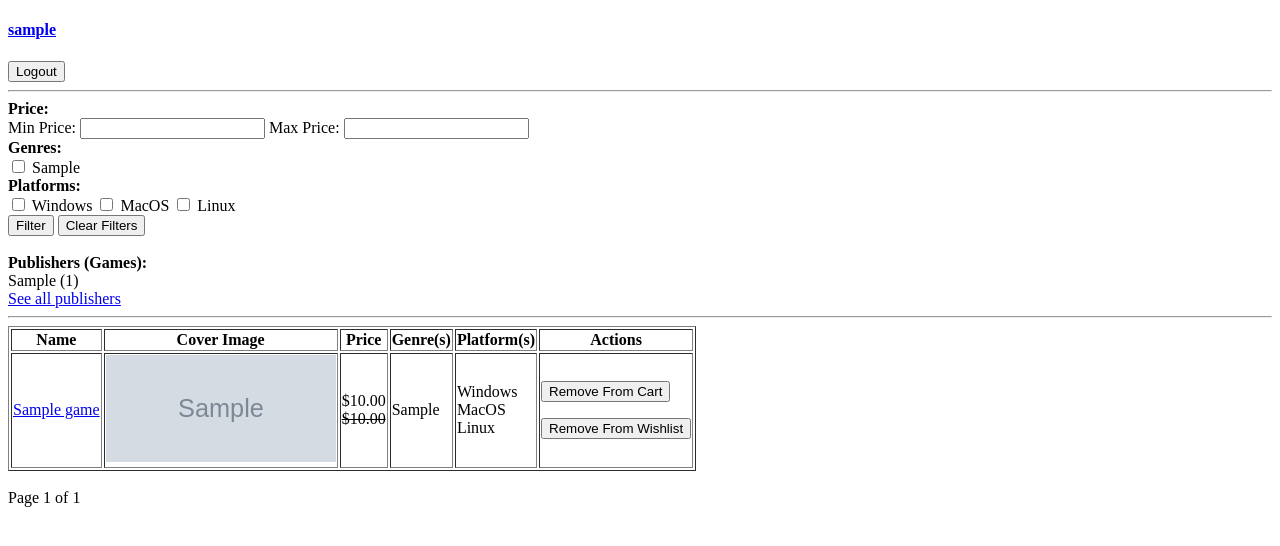
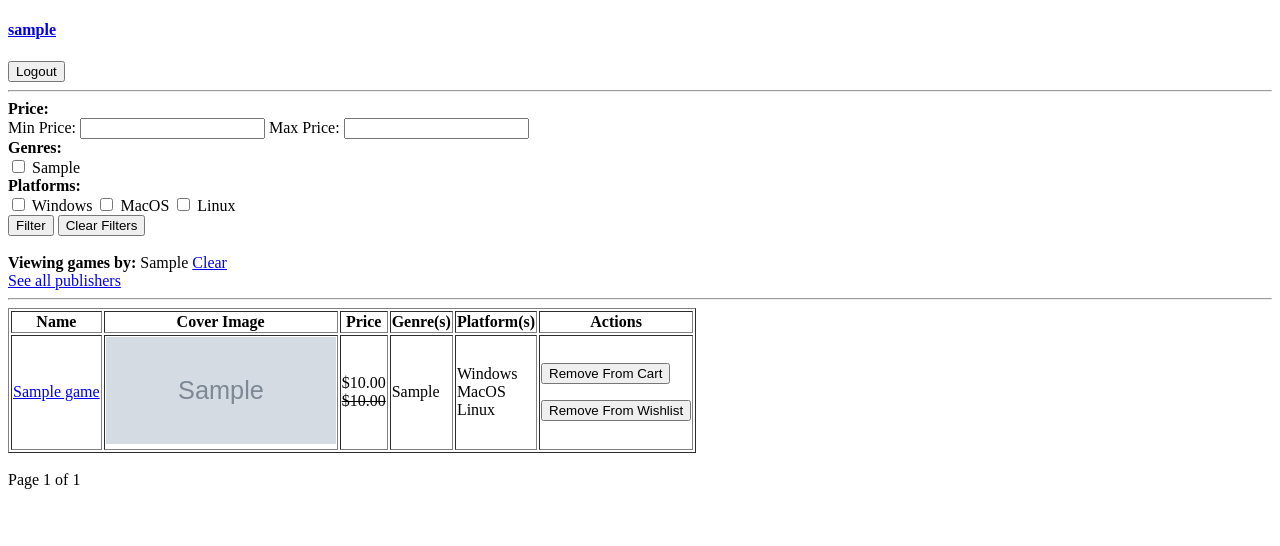
Before and after one commit to pramshu-sharma/django-game-store, a Django app: a page that uses store_app/templates/store_app/store.html in a window 1280 px wide. Shown: the top 546 px of the page. Run offline with Django 5.2, Linux system fonts and the light colour scheme; a user stored in the database is signed in; tables that the repository leaves empty hold one stand-in row (values such as "Sample post"); grey boxes marked "Sample" are stand-in pictures.

Commit message:
add: publisher filter to store page

```diff
--- a/store_app/templates/store_app/store.html
+++ b/store_app/templates/store_app/store.html
@@ -1,16 +1,5 @@
 {% extends 'base.html' %}
 {% block head %}
-<style>
-    button.publisher_filter{
-        appearance: none;
-        border: none;
-        background: none;
-        padding: 0;
-        margin: 0;
-        font: inherit;
-        cursor: pointer;
-    }
-</style>
 {% endblock %}
 {% block title %}Store{% endblock %}
 {% block body %}
@@ -69,25 +58,16 @@
             <button type="submit" name="action" value="clear_filter_store">Clear Filters</button>
         </form>
         <br>
-
         {% if 'selected_publisher' in request.session %}
-            <strong>Selected Publisher: {{ publishers.publisher }} </strong>
-            <form action='{% url "store_url" %}' method='post'>
-                {% csrf_token %}
-                <button type='submit' name='action' value='clear_filter_publisher'>Clear Publisher</button>
-            </form>
+        <strong>Viewing games by: </strong>{{ request.session.selected_publisher }} <a href='{% url "store_url" %}?publisher=all'>Clear</a><br>
+        <a href='{% url "publishers_url" %}'>See all publishers</a>
         {% else %}
         <strong>Publishers (Games):</strong>
         {% for publisher in publishers %}
-        <form action='{% url "store_url" %}' method='post'>
-        {% csrf_token %}
-        <input type='hidden' value='{{publisher.id}}' name='selected_publisher'>
-        <button class='publisher_filter' type='submit' name='action' value='filter_publisher'>{{ publisher.publisher }} ({{publisher.game_count}})</button>
-        </form>
+        <a href='{% url "store_url" %}?publisher={{ publisher.publisher }}'>{{ publisher.publisher }}</a> ({{publisher.game_count}})
         {% endfor %}
         <a href='{% url "publishers_url" %}'>See all publishers</a>
         {% endif %}
-        <br>
         <hr>
     </div>
     <div id="games">
--- a/store_app/templates/store_app/test.html
+++ b/store_app/templates/store_app/test.html
@@ -1,8 +1,7 @@
 {% extends 'base.html' %}
 {% block head %}
-
 {% endblock %}
-{% block title %}Test{% endblock %}
+{% block title %}TEST{% endblock %}
 {% block body %}
 
 {% endblock %}
--- a/store_app/views.py
+++ b/store_app/views.py
@@ -4,7 +4,7 @@ from django.contrib.auth import login, authenticate, logout
 from django.contrib.auth.decorators import login_required
 from django.contrib.postgres.aggregates import StringAgg
 from django.core.paginator import Paginator
-from django.db.models.functions import Concat, Substr, Upper
+from django.db.models.functions import Concat, Substr, Upper, Lower # remove Lower used in test only
 from django.db.models import Q, F, Sum, Case, When, Value, FloatField, CharField, Count
 from django.http import HttpResponse,HttpResponseRedirect
 from django.shortcuts import get_object_or_404, render, redirect
@@ -107,7 +107,13 @@ def game_view(request, app_id):
     return render(request, 'store_app/game.html', context)
 
 @login_required(login_url='login_url')
-def store_view(request): # publisher filter works, might need refactoring for both code and logic
+def store_view(request):
+    if 'publisher' in request.GET:
+        if request.GET['publisher'] == 'all':
+            del request.session['selected_publisher']
+        else:
+            request.session['selected_publisher'] = request.GET['publisher']
+
     if request.method == 'POST':
         action = request.POST.get('action')
 
@@ -130,10 +136,7 @@ def store_view(request): # publisher filter works, might need refactoring for bo
 
             previous_min_price, previous_max_price = request.session['min_price'], request.session['max_price']
 
-            return HttpResponseRedirect(reverse('store_url'))
-
-        if action == 'filter_publisher':
-            request.session['selected_publisher'] = request.POST['selected_publisher']
+            return HttpResponseRedirect(reverse('test_url'))
 
         if action == 'clear_filter_store':
             keys_to_flush = ['selected_genres', 'selected_platforms', 'selected_prices']
@@ -143,9 +146,6 @@ def store_view(request): # publisher filter works, might need refactoring for bo
                     del request.session[key]
 
             return HttpResponseRedirect(reverse('store_url'))
-
-        if action == 'clear_filter_publisher':
-            del request.session['selected_publisher']
 
         if action == 'add_to_cart':
             user_id = request.user.id
@@ -188,7 +188,6 @@ def store_view(request): # publisher filter works, might need refactoring for bo
         game_count=Count('publishergame__game')
     ).values('id', 'publisher', 'game_count').order_by('-game_count')[:5]
 
-
     if 'selected_prices' in request.session and request.session['selected_prices'] is not None:
         min_price, max_price = request.session['selected_prices'][0], request.session['selected_prices'][1]
 
@@ -213,16 +212,13 @@ def store_view(request): # publisher filter works, might need refactoring for bo
         store_games = store_games.filter(query_platform)
 
     if 'selected_publisher' in request.session and request.session['selected_publisher'] is not None:
-        selected_publisher_id = request.session['selected_publisher']
+        selected_publisher = request.session['selected_publisher']
 
-        store_games = store_games.filter(publishergame__publisher=selected_publisher_id)
-        publishers = Publisher.objects.get(id=selected_publisher_id)
-
+        store_games = store_games.filter(publishergame__publisher__publisher=selected_publisher)
 
     wishlisted_games = Wishlist.objects.filter(user_id=request.user).values_list('game_id', flat=True)
     games_in_cart = Cart.objects.filter(user_id=request.user).values_list('game_id', flat=True)
     genres = Genre.objects.values_list('genre', flat=True)
-
 
     paginator = Paginator(store_games, 10)
 
@@ -235,7 +231,7 @@ def store_view(request): # publisher filter works, might need refactoring for bo
         'wishlisted_games': wishlisted_games,
         'games_in_cart': games_in_cart,
         'user': request.user,
-        'publishers': publishers
+        'publishers': publishers,
     }
 
     return render(request, 'store_app/store.html', context)
@@ -329,12 +325,11 @@ def publishers_view(request):
                     output_field=CharField()
         )
     ).order_by('publisher_first_letter')
-    print(publishers.query)
 
-    publishers = publishers.annotate(game_count=Count('publishergame__game'))
-    print(publishers.query)
+    publishers = publishers.annotate(game_count=Count('publishergame__game')).order_by('publisher')
+
     context = {'publishers': publishers}
     return render(request, 'store_app/publishers.html', context)
 
 def test_view(request):
-    raise NotImplementedError('No test logic active.')
+    raise NotImplementedError('No Test Logic Active')
```
Also changed, not shown: store_app/templates/store_app/publishers.html (+2 -16 lines).
